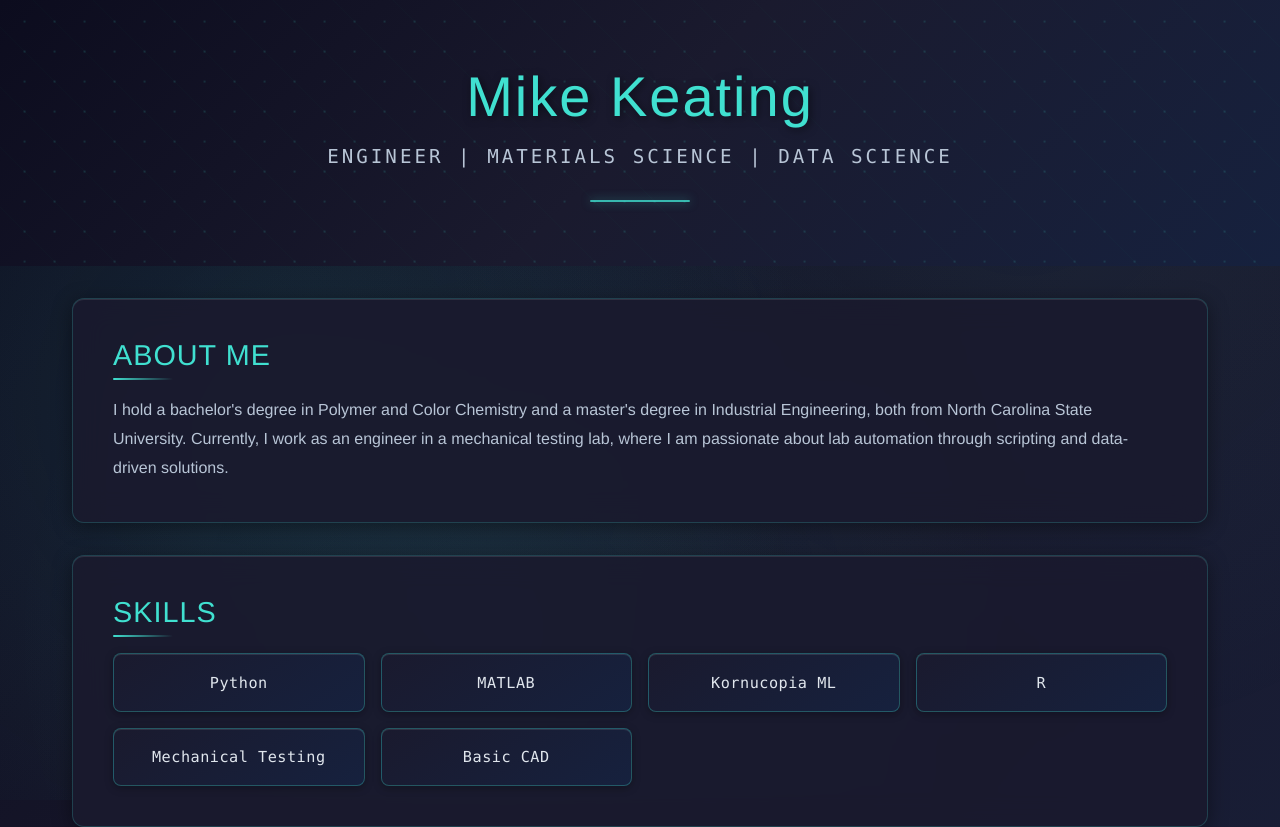
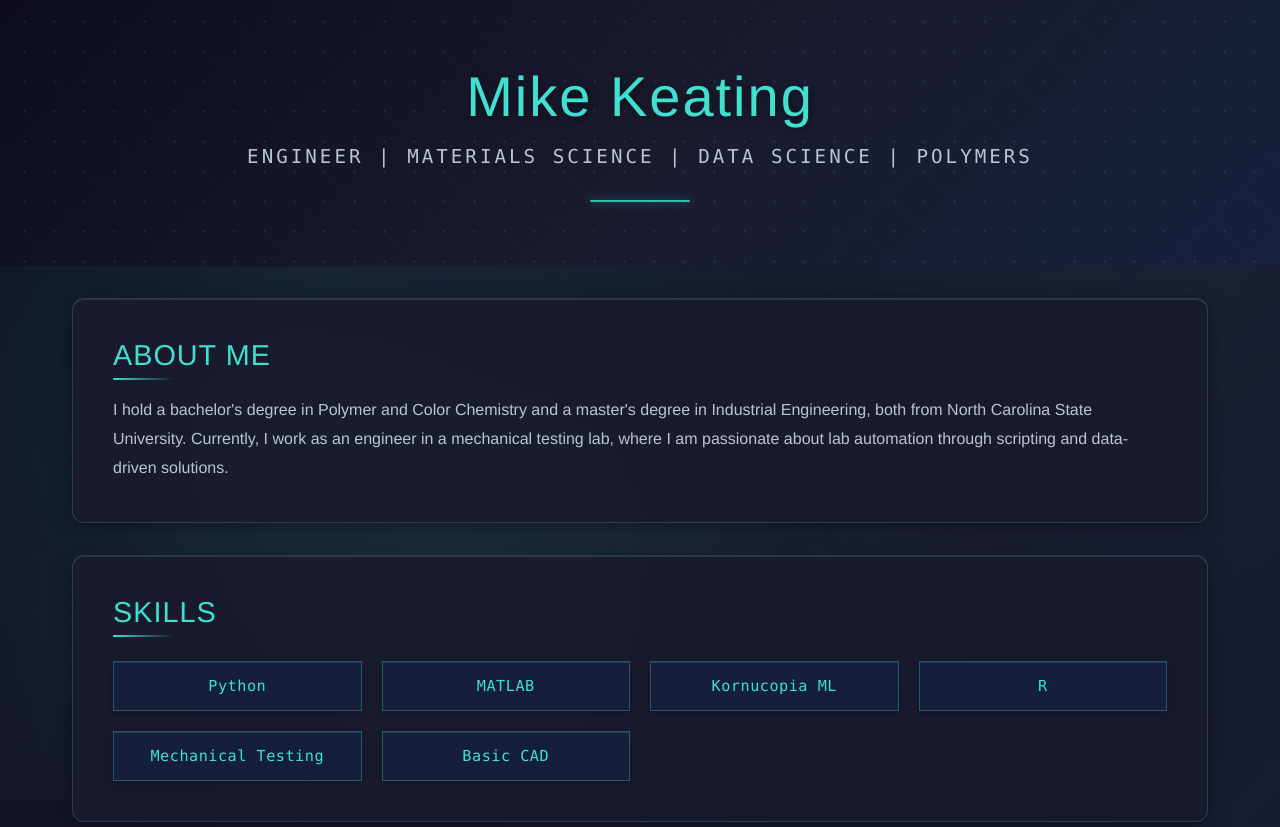
Before and after one commit to mike-keating-iv/mike-keating-iv.github.io, a React (Create React App) app: page / in a window 1280 px wide. Shown: the top 827 px of the page. Built offline with nearby package versions, Linux system fonts and the light colour scheme; the HTML template or start-up script is replaced by a standard one.

Commit message:
Update dynaic skills tooltip

```diff
--- /dev/null
+++ b/src/components/About.css
@@ -0,0 +1,13 @@
+.about-section {
+  position: relative;
+  overflow: hidden;
+}
+
+/* Additional chains for other sections */
+.section {
+  position: relative;
+}
+
+@media (max-width: 768px) {
+  /* Responsive adjustments */
+}
--- a/src/components/About.js
+++ b/src/components/About.js
@@ -1,16 +1,17 @@
 import React from 'react';
+import './About.css';
 
 const About = () => {
   return (
-    <section className="section">
-      <h2>About Me</h2>
-      <p>
+          <div className="section">
+        <h2>About Me</h2>
+        <p>
         I hold a bachelor's degree in Polymer and Color Chemistry and a master's degree in
         Industrial Engineering, both from North Carolina State University. Currently, I work
         as an engineer in a mechanical testing lab, where I am passionate about lab automation
         through scripting and data-driven solutions.
-      </p>
-    </section>
+        </p>
+      </div>
   );
 };
 
--- a/src/components/Header.css
+++ b/src/components/Header.css
@@ -29,6 +29,30 @@
 .header-content {
   position: relative;
   z-index: 2;
+}
+
+.header-content::before {
+  content: '';
+  position: absolute;
+  top: -100px;
+  left: -150px;
+  width: 400px;
+  height: 200px;
+  opacity: 0.06;
+  background:
+    linear-gradient(30deg, transparent 49%, rgba(64, 224, 208, 0.4) 50%, transparent 51%),
+    linear-gradient(-30deg, transparent 49%, rgba(64, 224, 208, 0.4) 50%, transparent 51%),
+    linear-gradient(60deg, transparent 49%, rgba(64, 224, 208, 0.4) 50%, transparent 51%);
+  background-size: 80px 2px, 60px 2px, 100px 2px;
+  background-position: 40px 50px, 120px 80px, 200px 60px;
+  background-repeat: no-repeat;
+  z-index: 1;
+  animation: bondPulse 15s infinite ease-in-out;
+}
+
+@keyframes bondPulse {
+  0%, 100% { opacity: 0.06; }
+  50% { opacity: 0.12; }
 }
 
 .name {
--- a/src/components/Header.js
+++ b/src/components/Header.js
@@ -6,7 +6,7 @@ const Header = () => {
     <header className="header">
       <div className="header-content">
         <h1 className="name">Mike Keating</h1>
-        <p className="tagline">Engineer | Materials Science | Data Science</p>
+        <p className="tagline">Engineer | Materials Science | Data Science | Polymers</p>
         <div className="header-decoration"></div>
       </div>
     </header>
--- a/src/components/Skills.css
+++ b/src/components/Skills.css
@@ -1,15 +1,16 @@
-.skills-grid {
+.skills {
   display: grid;
   grid-template-columns: repeat(auto-fit, minmax(200px, 1fr));
-  gap: 1rem;
-  margin-top: 1rem;
+  gap: 20px;
+  margin-top: 2rem;
+  position: relative;
+  z-index: 999;
 }
 
 .skill-card {
-  background: linear-gradient(145deg, #1a1a2e, #16213e);
-  color: #e0e6ed;
-  padding: 1.2rem 1.5rem;
-  border-radius: 8px;
+  background: rgba(22, 33, 62, 0.9);
+  border: 1px solid rgba(64, 224, 208, 0.3);
+  padding: 15px 20px;
   text-align: center;
   font-weight: 400;
   font-size: 0.95rem;
@@ -20,53 +21,172 @@
   animation: slideInUp 0.6s ease forwards;
   box-shadow: 0 2px 8px rgba(0, 0, 0, 0.3),
               inset 0 1px 0 rgba(255, 255, 255, 0.1);
-  border: 1px solid rgba(64, 224, 208, 0.3);
   position: relative;
-  overflow: hidden;
-}
-
-.skill-card::before {
-  content: '';
-  position: absolute;
-  top: 0;
-  left: -100%;
-  width: 100%;
-  height: 100%;
-  background: linear-gradient(90deg, transparent, rgba(64, 224, 208, 0.2), transparent);
-  transition: left 0.5s;
-}
-
-.skill-card:hover::before {
-  left: 100%;
+  overflow: visible;
+  cursor: pointer;
+  z-index: 1000;
 }
 
 .skill-card:hover {
-  transform: translateY(-3px);
-  box-shadow: 0 8px 16px rgba(0, 0, 0, 0.4),
+  transform: translateY(-5px);
+  border-color: rgba(64, 224, 208, 0.6);
+  box-shadow: 0 8px 25px rgba(64, 224, 208, 0.2),
               inset 0 1px 0 rgba(255, 255, 255, 0.2);
-  border-color: rgba(64, 224, 208, 0.6);
-  color: #40e0d0;
+  z-index: 99999;
 }
 
+.skill-name {
+  color: #40e0d0;
+  font-weight: 500;
+  display: block;
+}
+
+/* Tooltip Styles */
+.skill-tooltip {
+  position: fixed;
+  top: 50%;
+  left: 50%;
+  transform: translate(-50%, -50%);
+  background: rgba(12, 12, 30, 0.98);
+  border: 1px solid rgba(64, 224, 208, 0.4);
+  border-radius: 8px;
+  padding: 15px;
+  min-width: 280px;
+  max-width: 350px;
+  opacity: 0;
+  visibility: hidden;
+  transition: all 0.3s cubic-bezier(0.4, 0, 0.2, 1);
+  z-index: 999999;
+  box-shadow: 0 10px 30px rgba(0, 0, 0, 0.8),
+              0 0 20px rgba(64, 224, 208, 0.2);
+  backdrop-filter: blur(15px);
+}
+
+.skill-card:hover .skill-tooltip {
+  opacity: 1;
+  visibility: visible;
+}
+
+.tooltip-header {
+  color: #40e0d0;
+  font-weight: 600;
+  font-size: 0.9rem;
+  margin-bottom: 10px;
+  text-align: center;
+  border-bottom: 1px solid rgba(64, 224, 208, 0.2);
+  padding-bottom: 8px;
+}
+
+.modules-grid {
+  display: grid;
+  grid-template-columns: repeat(auto-fit, minmax(120px, 1fr));
+  gap: 8px;
+}
+
+.module-tag {
+  background: rgba(64, 224, 208, 0.1);
+  border: 1px solid rgba(64, 224, 208, 0.2);
+  padding: 4px 8px;
+  border-radius: 4px;
+  font-size: 0.75rem;
+  color: #b8c5d6;
+  text-align: center;
+  opacity: 0;
+  animation: fadeInModule 0.3s ease forwards;
+  transition: all 0.2s ease;
+  font-family: 'Helvetica Neue', sans-serif;
+}
+
+.module-tag:hover {
+  background: rgba(64, 224, 208, 0.2);
+  border-color: rgba(64, 224, 208, 0.4);
+  color: #40e0d0;
+  transform: scale(1.05);
+}
+
+/* Tooltip Arrow */
+.skill-tooltip::before {
+  content: '';
+  position: absolute;
+  top: -8px;
+  left: 50%;
+  transform: translateX(-50%);
+  width: 0;
+  height: 0;
+  border-left: 8px solid transparent;
+  border-right: 8px solid transparent;
+  border-bottom: 8px solid rgba(64, 224, 208, 0.4);
+}
+
+.skill-tooltip::after {
+  content: '';
+  position: absolute;
+  top: -7px;
+  left: 50%;
+  transform: translateX(-50%);
+  width: 0;
+  height: 0;
+  border-left: 7px solid transparent;
+  border-right: 7px solid transparent;
+  border-bottom: 7px solid rgba(12, 12, 30, 0.95);
+}
+
+/* Animations */
 @keyframes slideInUp {
+  from {
+    opacity: 0;
+    transform: translateY(30px);
+  }
   to {
     opacity: 1;
     transform: translateY(0);
   }
+}
+
+@keyframes fadeInModule {
   from {
     opacity: 0;
-    transform: translateY(20px);
+    transform: translateY(5px);
+  }
+  to {
+    opacity: 1;
+    transform: translateY(0);
   }
 }
 
+/* Mobile Responsiveness */
 @media (max-width: 768px) {
-  .skills-grid {
+  .skills {
     grid-template-columns: repeat(auto-fit, minmax(150px, 1fr));
-    gap: 0.8rem;
+    gap: 15px;
   }
 
-  .skill-card {
-    padding: 0.8rem 1rem;
-    font-size: 0.9rem;
+  .skill-tooltip {
+    min-width: 250px;
+    max-width: 300px;
+    left: 0;
+    transform: translateX(0) translateY(10px);
+  }
+
+  .skill-card:hover .skill-tooltip {
+    transform: translateX(0) translateY(0px);
+  }
+
+  .modules-grid {
+    grid-template-columns: repeat(auto-fit, minmax(100px, 1fr));
   }
 }
+
+@media (max-width: 480px) {
+  .skill-tooltip {
+    position: fixed;
+    top: 50%;
+    left: 50%;
+    transform: translate(-50%, -50%);
+    min-width: 280px;
+  }
+
+  .skill-card:hover .skill-tooltip {
+    transform: translate(-50%, -50%);
+  }
+}
--- a/src/components/Skills.js
+++ b/src/components/Skills.js
@@ -3,25 +3,44 @@ import './Skills.css';
 
 const Skills = () => {
   const skills = [
-    'Python',
-    'MATLAB',
-    'Kornucopia ML',
-    'R',
-    'Mechanical Testing',
-    'Basic CAD'
+    { name: 'Python' ,
+      modules: ['matplotlib', 'pandas', 'numpy', 'scipy', 'sklearn', 'seaborn', 'plotly', 'tensorflow', 'openpyxl']
+    },
+    { name: 'MATLAB',
+      modules: [ 'App Designer', 'Data Analysis', 'Curve Fitting']
+    },
+    { name: 'Kornucopia ML',
+      modules: ['Curve Averaging', 'DSP', 'Algorithm Development']
+    },
+    { name: 'R',
+      modules: ['ggplot2', 'dplyr', 'tidyr', 'shiny', 'plumber']
+    },
+    { name: 'Mechanical Testing',
+      modules: ['Instron Test Development', 'ASTM Standards']
+    },
+    { name: 'Basic CAD',
+      modules: []
+    }
   ];
+
 
   return (
     <section className="section">
       <h2>Skills</h2>
-      <div className="skills-grid">
+      <div className="skills">
         {skills.map((skill, index) => (
-          <div
-            key={skill}
-            className="skill-card"
-            style={{ animationDelay: `${index * 0.1}s` }}
-          >
-            {skill}
+          <div key={skill.name} className="skill-card" style={{ animationDelay: `${index * 0.1}s` }}>
+            <span className="skill-name">{skill.name}</span>
+            <div className="skill-tooltip">
+              <div className="tooltip-header">{skill.name} Libraries & Tools</div>
+              <div className="modules-grid">
+                {skill.modules.map((module, moduleIndex) => (
+                  <span key={module} className="module-tag" style={{ animationDelay: `${moduleIndex * 0.05}s` }}>
+                    {module}
+                  </span>
+                ))}
+              </div>
+            </div>
           </div>
         ))}
       </div>
--- a/src/index.css
+++ b/src/index.css
@@ -30,6 +30,21 @@ body::before {
   z-index: -1;
 }
 
+body::before {
+  content: '';
+  position: fixed;
+  top: 0;
+  left: 0;
+  width: 100%;
+  height: 100%;
+  background:
+    radial-gradient(circle at 20% 50%, rgba(64, 224, 208, 0.1) 0%, transparent 50%),
+    radial-gradient(circle at 80% 20%, rgba(64, 224, 208, 0.05) 0%, transparent 50%),
+    radial-gradient(circle at 40% 80%, rgba(64, 224, 208, 0.08) 0%, transparent 50%);
+  pointer-events: none;
+  z-index: -1;
+}
+
 code {
   font-family: source-code-pro, Menlo, Monaco, Consolas, 'Courier New',
     monospace;
```
Also changed, not shown: 11 other files (tests, documents, lock files or other folders).
